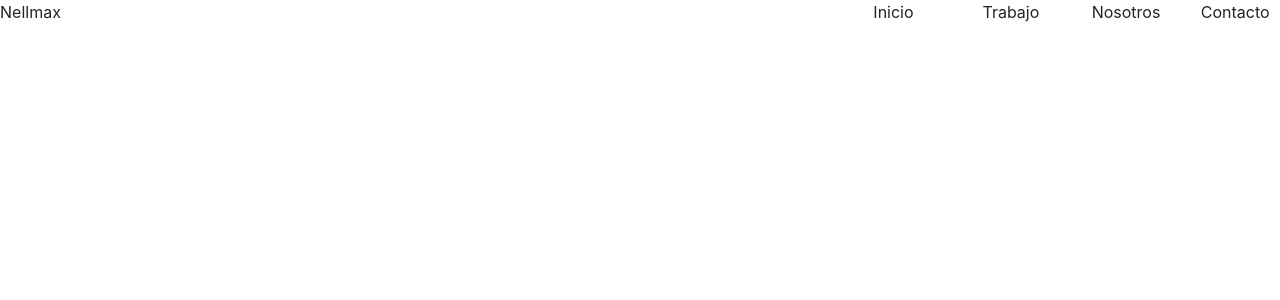
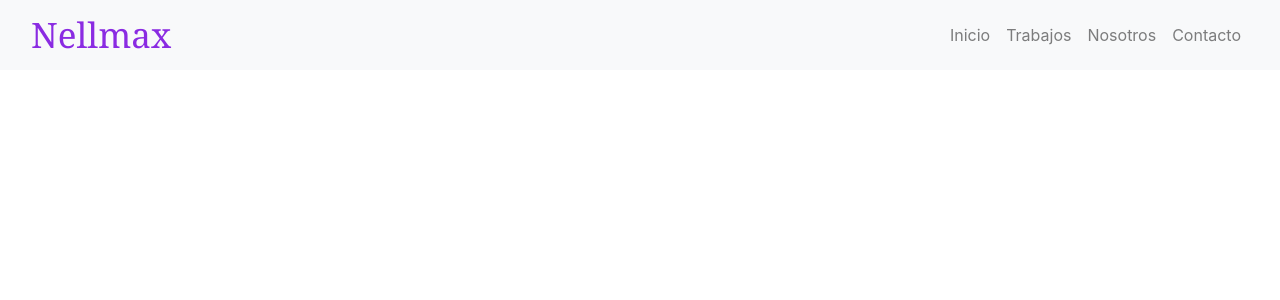
Before and after one commit to Japods/Nellmax, an Angular app: page / in a window 1280 px wide. Shown: the top 300 px of the page. Built offline with nearby package versions, Linux system fonts and the light colour scheme.

Commit message:
creacion del navbar

```diff
--- a/package.json
+++ b/package.json
@@ -26,13 +26,13 @@
     "zone.js": "~0.9.1"
   },
   "devDependencies": {
-    "@angular-devkit/build-angular": "~0.800.6",
+    "@angular-devkit/build-angular": "^0.800.6",
     "@angular/cli": "~8.0.6",
     "@angular/compiler-cli": "~8.0.3",
     "@angular/language-service": "~8.0.3",
-    "@types/node": "~8.9.4",
     "@types/jasmine": "~3.3.8",
     "@types/jasminewd2": "~2.0.3",
+    "@types/node": "~8.9.4",
     "codelyzer": "^5.0.0",
     "jasmine-core": "~3.4.0",
     "jasmine-spec-reporter": "~4.2.1",
--- a/src/app/app.component.css
+++ b/src/app/app.component.css
@@ -0,0 +1,26 @@
+ .navbar {
+     height: 70px;
+
+}
+
+.btnNav {
+    min-width: 576px;
+}
+
+.navbar-brand {
+    font-family: Georgia, 'Times New Roman', Times, serif;
+    font-size: 35px;
+    size: 15px;
+    color: blueviolet
+}
+
+.hover:hover {
+    color:#494c46;
+    border: 1px solid blueviolet;
+    border-radius: 69px 69px 69px 69px;
+    background-color: #df81cd;
+    transition: 0.4s;
+    transform: scale(1.15);
+    -webkit-transform: scale(1.15);
+    -ms-transform: scale(1.15);
+}
--- a/src/app/app.component.html
+++ b/src/app/app.component.html
@@ -1,16 +1,29 @@
-<div class="nav-bar">
-  <div class="row">
-    <div class="col-md-8">
-      <span>Nellmax</span>
-    </div>
-    <div class="col-md-4">
-      <div class="row">
-        <div class="col-md-3">Inicio</div>
-        <div class="col-md-3">Trabajo</div>
-        <div class="col-md-3">Nosotros</div>
-        <div class="col-md-3">Contacto</div>
-      </div>
+<nav class="navbar navbar-expand-lg navbar-light bg-light" role="navigation">
+  <div class="container">
+  <a class="navbar-brand" href="#">Nellmax</a>
+    <button id="btnNav" class="navbar-toggler" type="button" data-toggle="collapse" data-target="#navBar" aria-controls="navbarNav" aria-expanded="false" aria-label="Toggle navigation">
+      <span class="navbar-toggler-icon"></span>
+    </button>
+  </div>
+
+
+  <div class="container" id="cntr">
+    <div class="navbar-collapse collapse justify-content-end"  id="navBar" >
+      <ul class="nav navbar-nav">
+        <li class="hover">
+          <a class="nav-link" href="#">Inicio <span class="sr-only">(current)</span></a>
+        </li>
+        <li class="hover">
+          <a class="nav-link" id="nbv-2" href="#">Trabajos</a>
+        </li>
+        <li class="hover">
+          <a class="nav-link" id="nbv-3" href="#">Nosotros</a>
+        </li>
+        <li class="hover">
+          <a class="nav-link" id="nbv-4" href="#">Contacto</a>
+        </li>
+      </ul>
     </div>
   </div>
-</div>
+</nav>
 <router-outlet></router-outlet>
```
